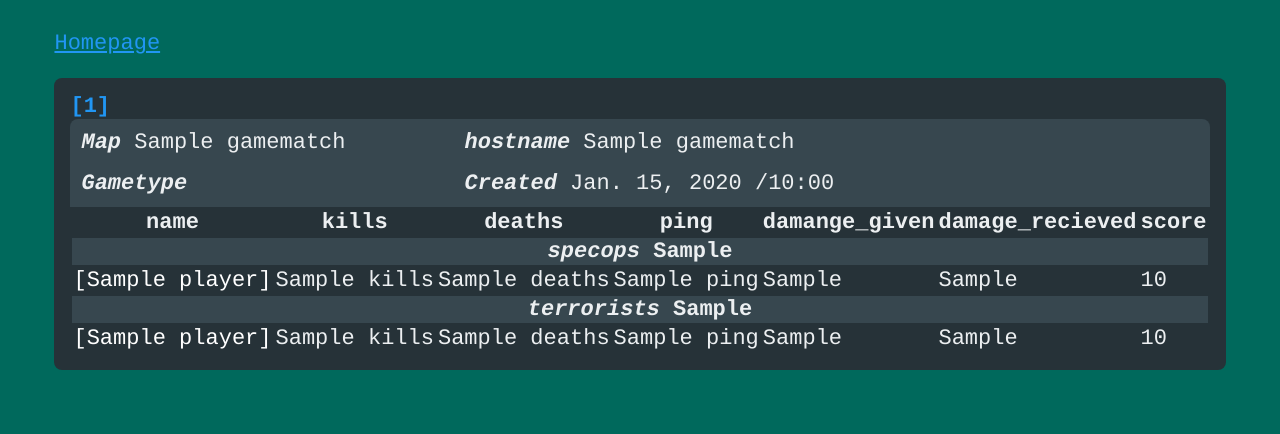
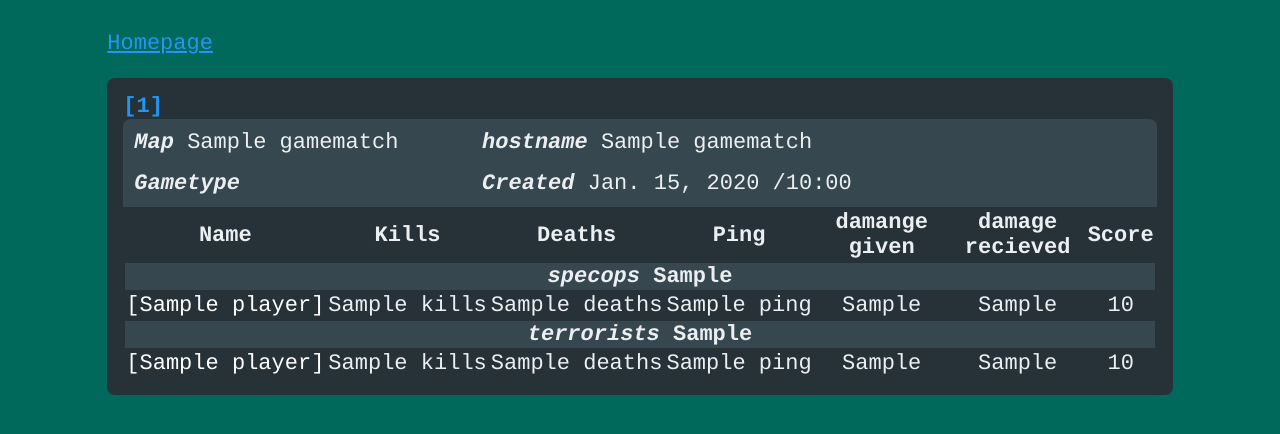
Before and after one commit to yakoub/tce_web, a Django app: template templates/game/gamematch_detail.html in a window 1280 px wide. Shown: the top 434 px of the page. Run offline with Django 3.2, Linux system fonts and the light colour scheme; the template is opened without the code that fills it: most values are stand-ins (such as "Sample title", 1, 10 or a date in 2020).

Commit message:
column width and labels and table text-align

```diff
--- a/client/css/game.css
+++ b/client/css/game.css
@@ -11,6 +11,17 @@
 .game a.game-id {
   text-decoration: none;
   font-weight: bolder;
+}
+
+.game table {
+  text-align: center;
+}
+.game table td:first-child {
+  text-align: left;
+}
+
+.game thead th {
+  max-width: 6em;
 }
 
 ul.aliases a,
--- a/templates/game/gamematch_detail.html
+++ b/templates/game/gamematch_detail.html
@@ -21,9 +21,9 @@
   </header>
   <table>
   <thead> <tr>
-    <th> name </th> <th> kills  </th> <th> deaths </th>
-    <th> ping </th>
-    <th> damange_given</th> <th> damage_recieved </th> <th> score </th>
+    <th> Name </th> <th> Kills  </th> <th> Deaths </th>
+    <th> Ping </th>
+    <th> damange given</th> <th> damage recieved </th> <th> Score </th>
   </tr> </thead>
   <tbody>
     <tr>
```
